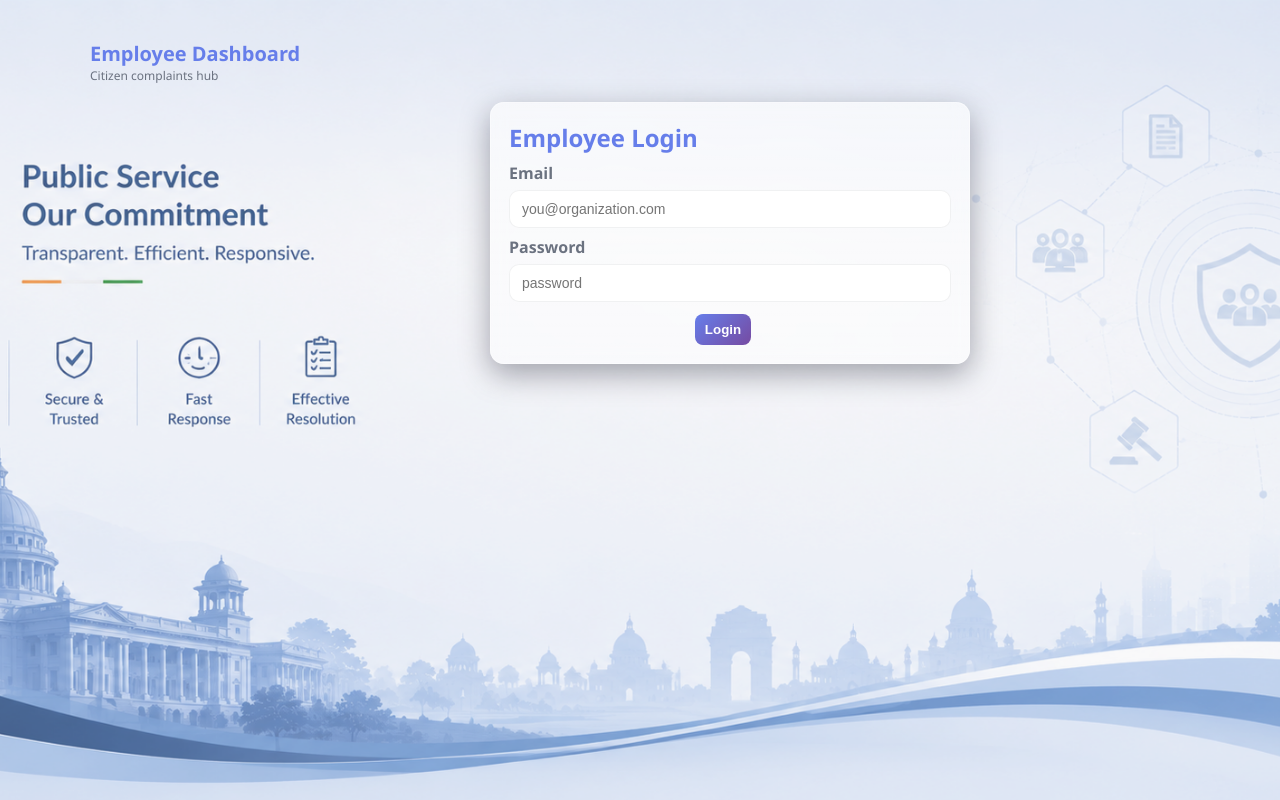
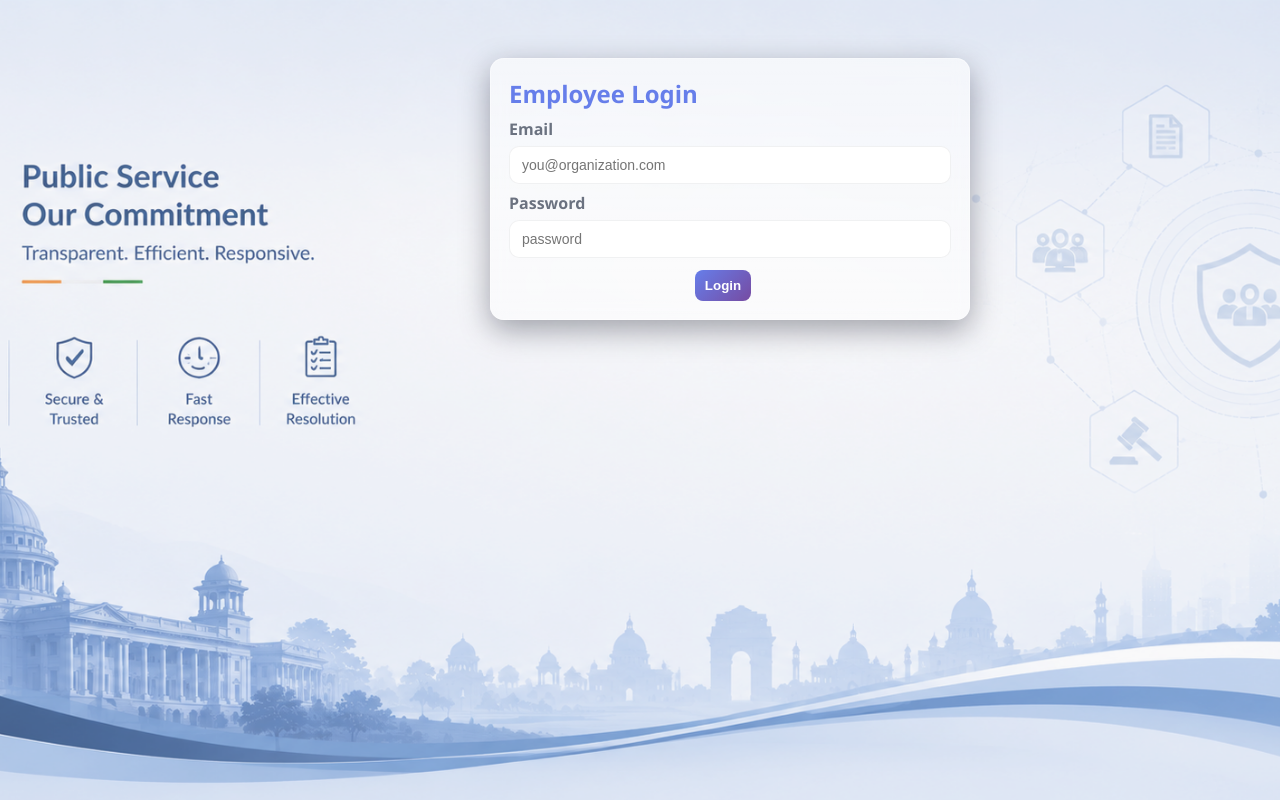
Before and after one commit to ShriBangera/Kannada_Govt_Complaint_Classification_System, a plain HTML site: page employee_dashboard.html in a window 1280 px wide. Drawn offline with Linux system fonts and the light colour scheme.

Commit message:
Logo removed

```diff
--- a/employee_dashboard.html
+++ b/employee_dashboard.html
@@ -27,6 +27,7 @@
     .wrap{max-width:1100px;margin:0 auto;position:relative;z-index:1}
     .topbar{display:flex;align-items:center;justify-content:space-between;gap:12px;margin-bottom:18px}
     .brand{display:flex;align-items:center;gap:12px}
+
     h1{font-size:20px;margin:0;color:var(--accent)}
 
     .login, .dashboard{background:linear-gradient(180deg, rgba(255,255,255,0.6), rgba(255,255,255,0.5));backdrop-filter: blur(8px);border-radius:14px;padding:18px;box-shadow:0 10px 30px rgba(2,6,23,0.35);border:1px solid rgba(255,255,255,0.4)}
@@ -71,7 +72,6 @@
 <body>
 <div class="wrap">
   <div class="topbar">
-    <div class="brand"><div><h1>Employee Dashboard</h1><div style="font-size:12px;color:var(--muted)">Citizen complaints hub</div></div></div>
     <div id="userMini" style="color:white;display:none"></div>
   </div>
 
```
